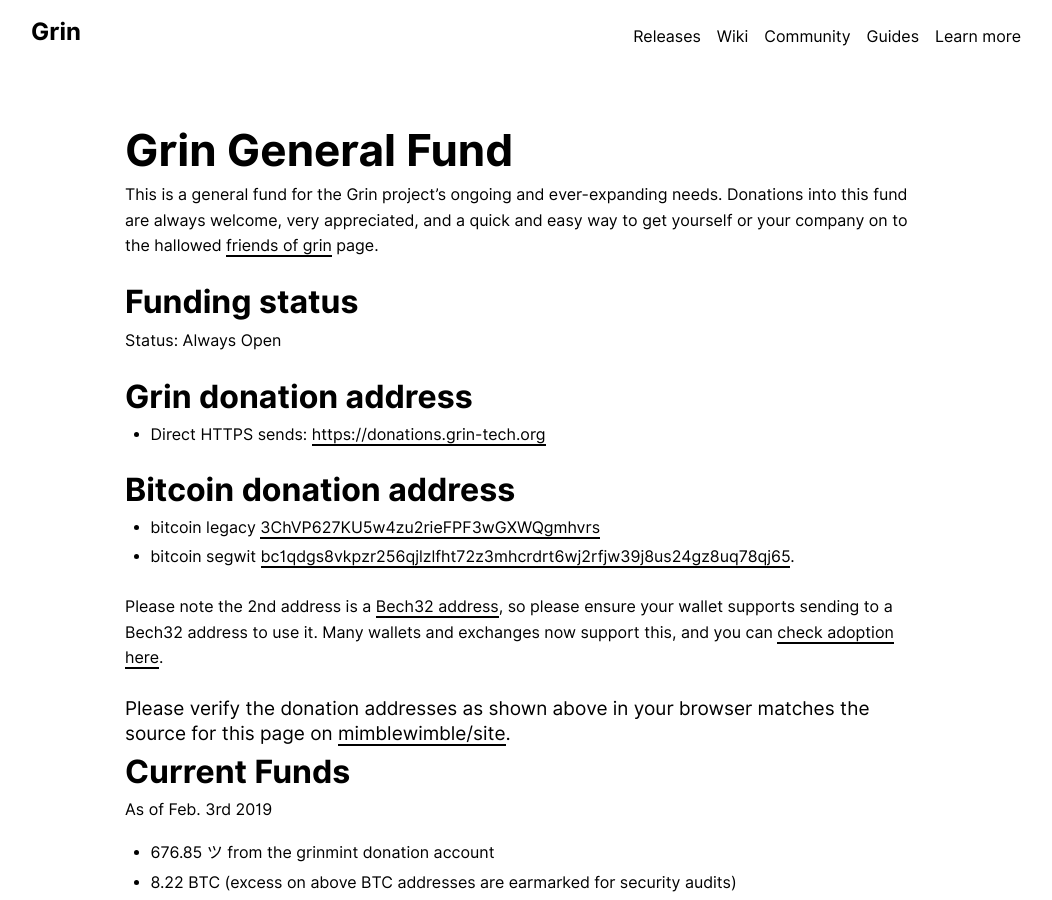
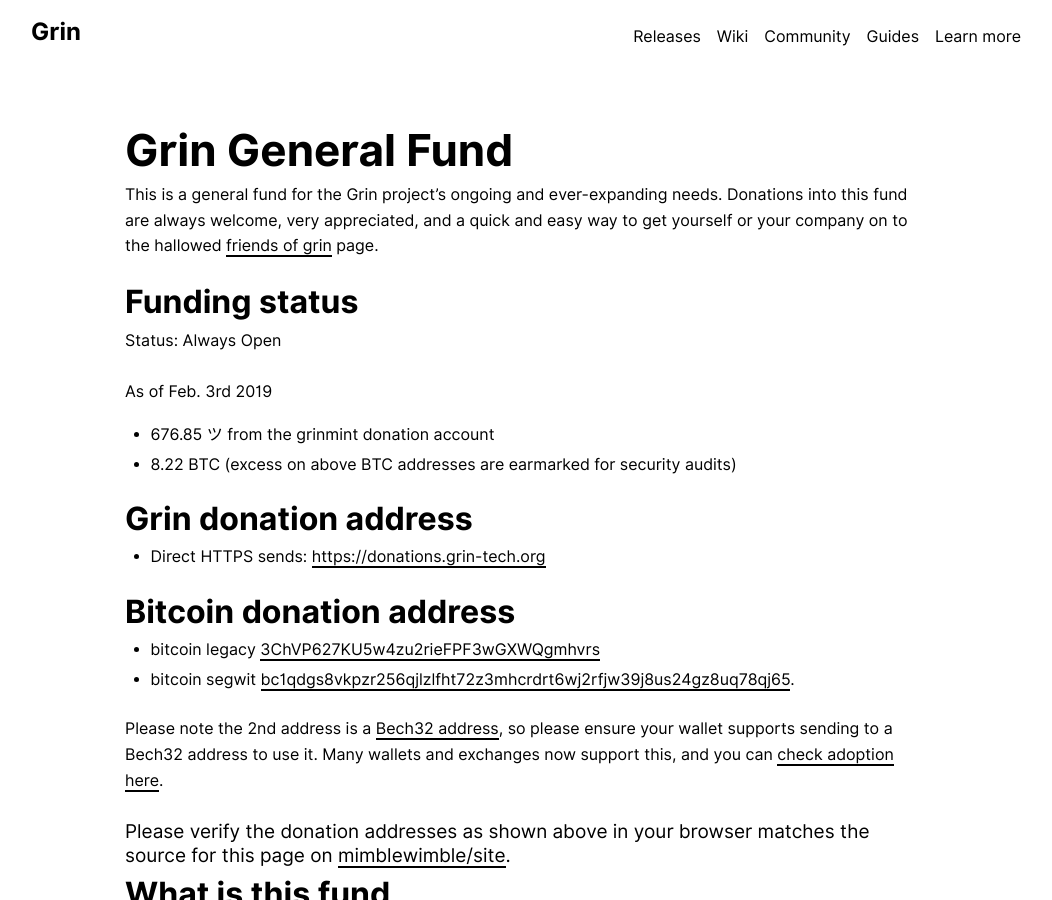
Before and after one commit to mimblewimble/site, a Jekyll site: the page built from general_funding.md, in a window 1280 px wide and 900 px high. Shown: the whole window, without its empty margins (113-1165 px from the left). Built offline with Jekyll 4.4.1, drawn with Linux system fonts in a browser that asks for light colours; nearby versions of some CDN libraries; our own code applies the rules of GitHub Pages for plain Markdown files; some of the changed lines change nothing that is shown.

Commit message:
Merge current fund section and status

```diff
--- a/general_funding.md
+++ b/general_funding.md
@@ -9,6 +9,11 @@
 ## Funding status
 
 Status: Always Open
+
+As of Feb. 3rd 2019
+
+* 676.85 ツ from the grinmint donation account
+* 8.22 BTC (excess on above BTC addresses are earmarked for security audits)
 
 ## Grin donation address
 
@@ -22,13 +27,6 @@
 Please note the 2nd address is a [Bech32 address](https://en.bitcoin.it/wiki/Bech32_adoption), so please ensure your wallet supports sending to a Bech32 address to use it. Many wallets and exchanges now support this, and you can [check adoption here](https://en.bitcoin.it/wiki/Bech32_adoption).
 
 #### Please verify the donation addresses as shown above in your browser matches the source for this page on [mimblewimble/site](https://github.com/mimblewimble/site/blob/master/general_funding.md).
-
-## Current Funds
-
-As of Feb. 3rd 2019
-
-* 676.85 ツ from the grinmint donation account
-* 8.22 BTC (excess on above BTC addresses are earmarked for security audits)
 
 ## What is this fund
 
```
